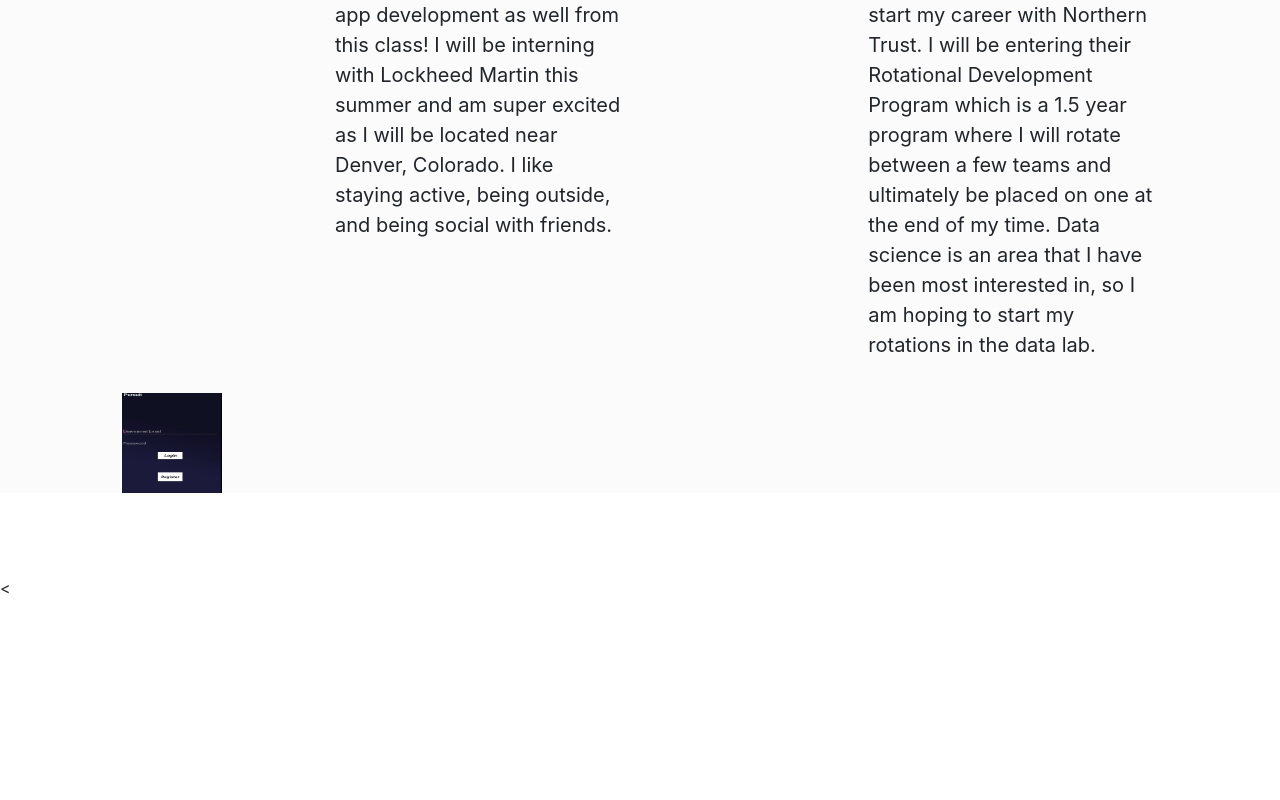
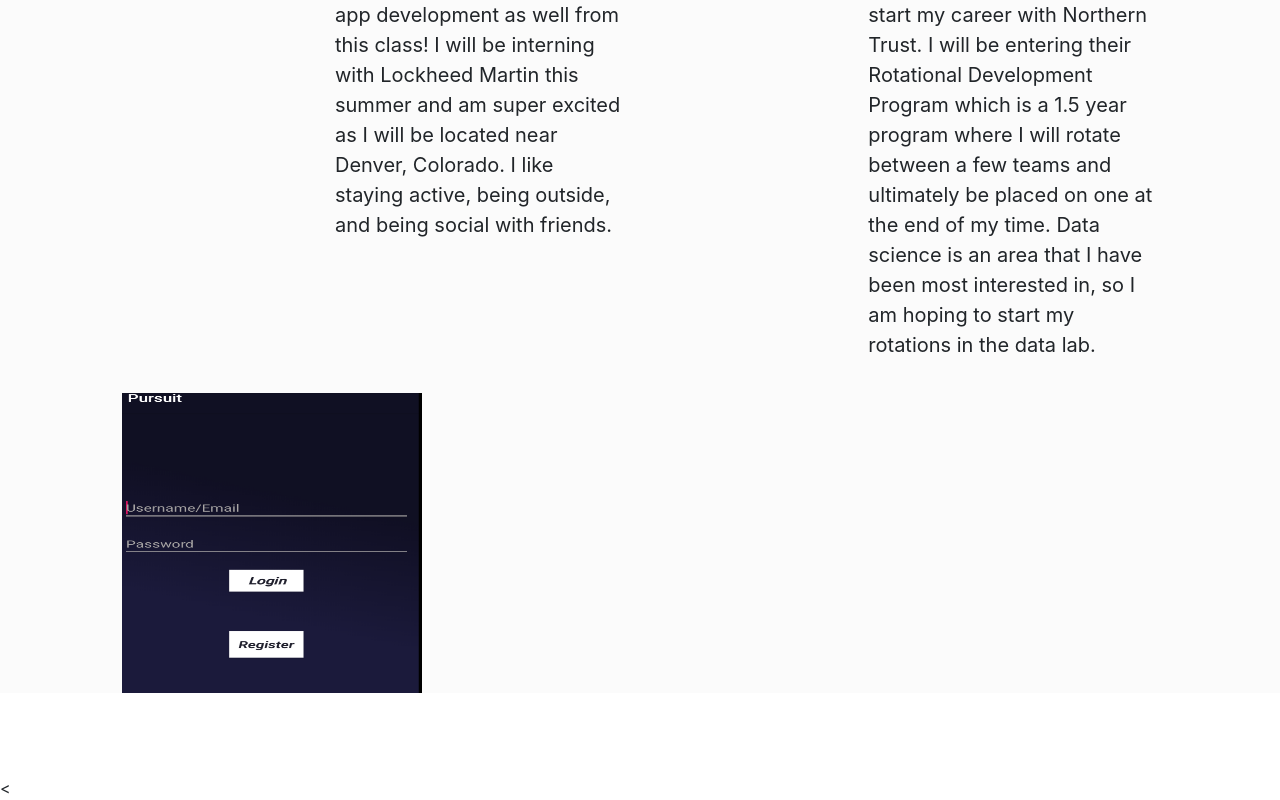
Before and after one commit to PursuitApp/PursuitApp.github.io, a plain HTML site: page index.html in a window 1280 px wide. Shown: the part 2566-3366 px from the top of the page. Before the commit the page ends 3166 px from the top, so only its background shows below. Drawn offline with nearby package versions, Linux system fonts and the light colour scheme.

```diff
--- a/index.html
+++ b/index.html
@@ -233,7 +233,7 @@
             <div class="row">
             <div class="col-1"></div>
                 <div class="col-2">
-                    <img src="images/ss0.png" id="screenshot0" width="100" height="100" />
+                    <img src="images/ss0.png" id="screenshot0" width="300" height="300" />
                 </div>
             </div>
         </div>
```
